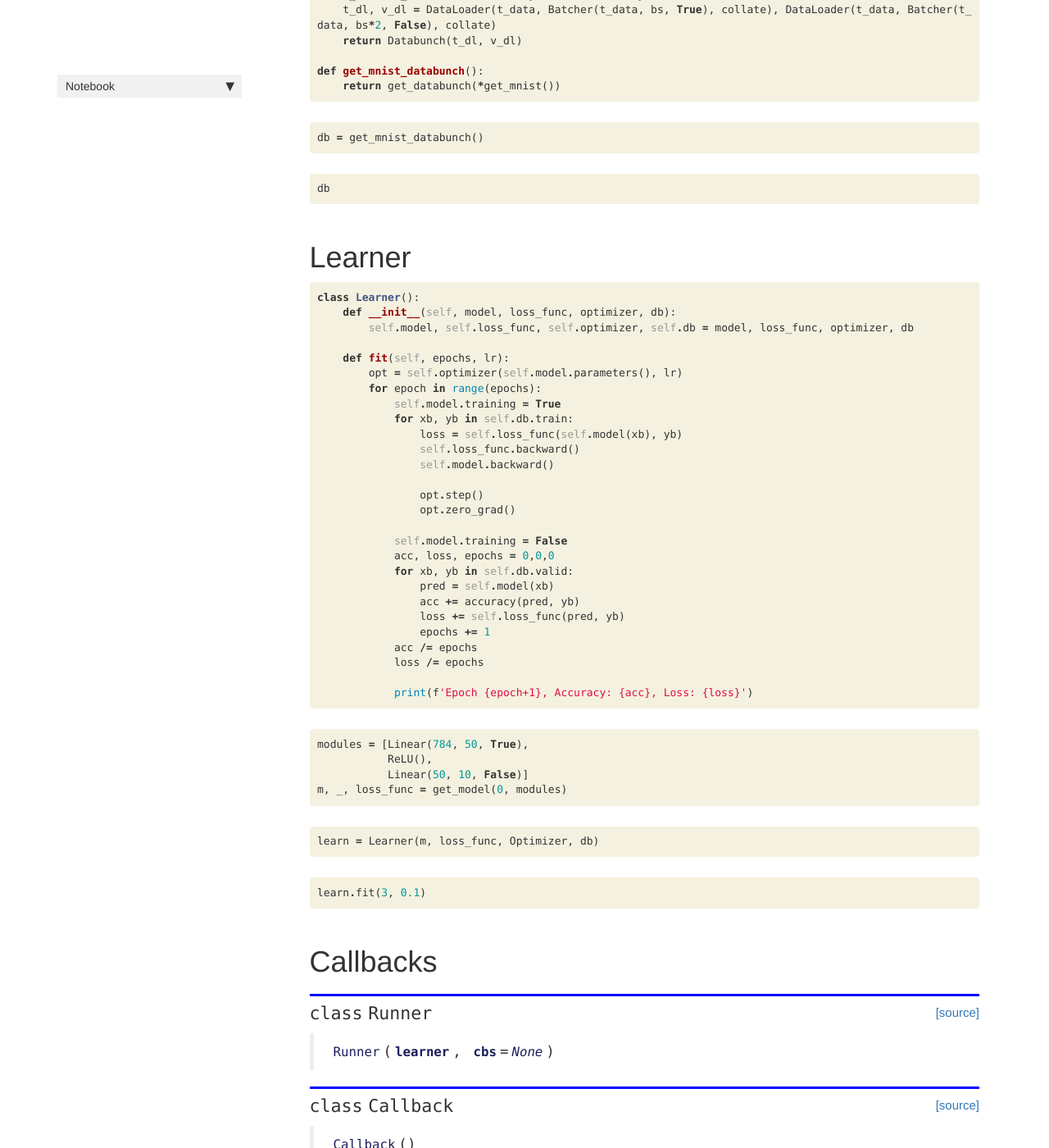
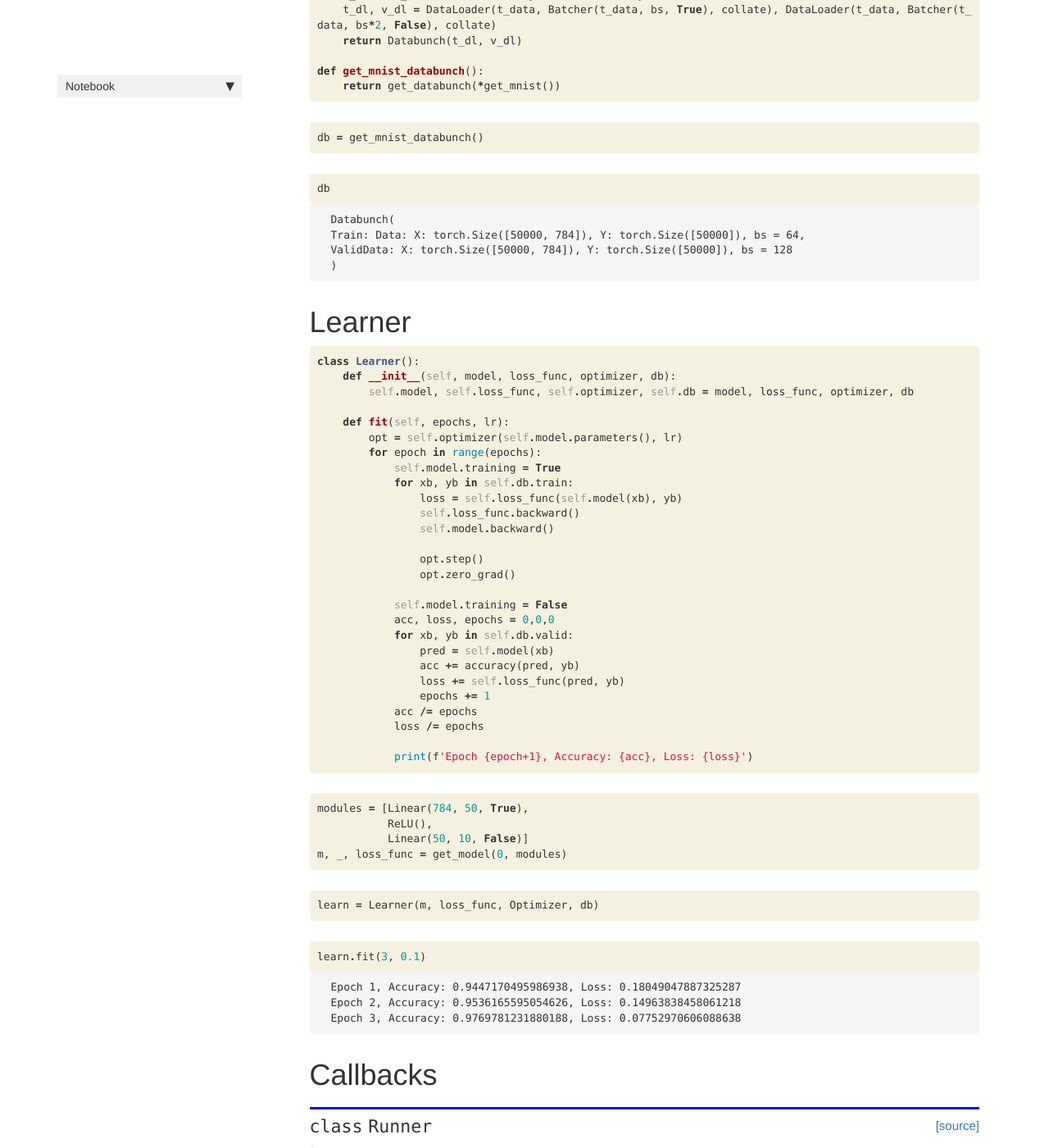
Before and after one commit to BradleyBrown19/ModernArchitecturesFromScratch, a Jekyll site: the page built from docs/AdvancedTrainingLoop.html, in a window 1280 px wide and 1400 px high, scrolled down 948 px. Shown: the whole window at 82% size. Built offline with Jekyll 4.4.1, drawn with Linux system fonts in a browser that asks for light colours; nearby versions of some CDN libraries; comment, search, counter and statistics services are not loaded.

Commit message:
fixed notebooks

```diff
--- a/ModernArchitecuturesFromScratch/fully_connected_network_02.py
+++ b/ModernArchitecuturesFromScratch/fully_connected_network_02.py
@@ -1,11 +1,10 @@
 # AUTOGENERATED! DO NOT EDIT! File to edit: FullyConnectedNetwork.ipynb (unless otherwise specified).
 
-__all__ = ['ba1', 'ba1', 'normalize', 'get_mnist', 'test_near_zero', 'get_stats', 'get_weight', 'linear', 'relu',
-           'lin_rel', 'softmax', 'mse_loss', 'Module', 'Linear', 'ReLU', 'CrossSoft', 'Model']
+__all__ = ['normalize', 'get_mnist', 'test_near_zero', 'get_stats', 'get_weight', 'linear', 'relu', 'lin_rel',
+           'softmax', 'mse_loss', 'Module', 'Linear', 'ReLU', 'CrossSoft', 'Model']
 
 # Cell
 from .basic_operations_01 import *
-ba1 = __import__("ModernArchitecuturesFromScratch.basic_operations_01")
 
 # Cell
 def normalize(datasets, mean=None, std=None):
--- a/docs/AdvancedTrainingLoop.html
+++ b/docs/AdvancedTrainingLoop.html
@@ -43,7 +43,7 @@ summary: "summary"
 
 
 <div class="output_markdown rendered_html output_subarea ">
-<h2 id="Dataset" class="doc_header"><code>class</code> <code>Dataset</code><a href="https://github.com/BradleyBrown19/ModernArchitecuturesFromScratch/tree/master/ModernArchitecuturesFromScratch/training_loop_03.py#L141" class="source_link" style="float:right">[source]</a></h2><blockquote><p><code>Dataset</code>(<strong><code>x</code></strong>, <strong><code>y</code></strong>)</p>
+<h2 id="Dataset" class="doc_header"><code>class</code> <code>Dataset</code><a href="https://github.com/BradleyBrown19/ModernArchitecuturesFromScratch/tree/master/ModernArchitecuturesFromScratch/training_loop_03.py#L147" class="source_link" style="float:right">[source]</a></h2><blockquote><p><code>Dataset</code>(<strong><code>x</code></strong>, <strong><code>y</code></strong>)</p>
 </blockquote>
 
 </div>
@@ -63,7 +63,7 @@ summary: "summary"
 
 
 <div class="output_markdown rendered_html output_subarea ">
-<h2 id="DataLoader" class="doc_header"><code>class</code> <code>DataLoader</code><a href="https://github.com/BradleyBrown19/ModernArchitecuturesFromScratch/tree/master/ModernArchitecuturesFromScratch/training_loop_03.py#L162" class="source_link" style="float:right">[source]</a></h2><blockquote><p><code>DataLoader</code>(<strong><code>ds</code></strong>, <strong><code>batcher</code></strong>, <strong><code>collate_fcn</code></strong>)</p>
+<h2 id="DataLoader" class="doc_header"><code>class</code> <code>DataLoader</code><a href="https://github.com/BradleyBrown19/ModernArchitecuturesFromScratch/tree/master/ModernArchitecuturesFromScratch/training_loop_03.py#L168" class="source_link" style="float:right">[source]</a></h2><blockquote><p><code>DataLoader</code>(<strong><code>ds</code></strong>, <strong><code>batcher</code></strong>, <strong><code>collate_fcn</code></strong>)</p>
 </blockquote>
 
 </div>
@@ -83,7 +83,7 @@ summary: "summary"
 
 
 <div class="output_markdown rendered_html output_subarea ">
-<h2 id="Databunch" class="doc_header"><code>class</code> <code>Databunch</code><a href="https://github.com/BradleyBrown19/ModernArchitecuturesFromScratch/tree/master/ModernArchitecuturesFromScratch/advanced_training_loop_05.py#L23" class="source_link" style="float:right">[source]</a></h2><blockquote><p><code>Databunch</code>(<strong><code>train_dl</code></strong>, <strong><code>valid_dl</code></strong>)</p>
+<h2 id="Databunch" class="doc_header"><code>class</code> <code>Databunch</code><a href="https://github.com/BradleyBrown19/ModernArchitecuturesFromScratch/tree/master/ModernArchitecuturesFromScratch/advanced_training_loop_05.py#L30" class="source_link" style="float:right">[source]</a></h2><blockquote><p><code>Databunch</code>(<strong><code>train_dl</code></strong>, <strong><code>valid_dl</code></strong>)</p>
 </blockquote>
 
 </div>
@@ -135,6 +135,25 @@ summary: "summary"
 </pre></div>
 
     </div>
+</div>
+</div>
+
+<div class="output_wrapper">
+<div class="output">
+
+<div class="output_area">
+
+
+
+<div class="output_text output_subarea output_execute_result">
+<pre>Databunch(
+Train: Data: X: torch.Size([50000, 784]), Y: torch.Size([50000]), bs = 64,
+ValidData: X: torch.Size([50000, 784]), Y: torch.Size([50000]), bs = 128
+)</pre>
+</div>
+
+</div>
+
 </div>
 </div>
 
@@ -225,6 +244,22 @@ summary: "summary"
 </div>
 </div>
 
+<div class="output_wrapper">
+<div class="output">
+
+<div class="output_area">
+
+<div class="output_subarea output_stream output_stdout output_text">
+<pre>Epoch 1, Accuracy: 0.9447170495986938, Loss: 0.18049047887325287
+Epoch 2, Accuracy: 0.9536165595054626, Loss: 0.14963838458061218
+Epoch 3, Accuracy: 0.9769781231880188, Loss: 0.07752970606088638
+</pre>
+</div>
+</div>
+
+</div>
+</div>
+
 </div>
 <div class="cell border-box-sizing text_cell rendered"><div class="inner_cell">
 <div class="text_cell_render border-box-sizing rendered_html">
@@ -244,7 +279,7 @@ summary: "summary"
 
 
 <div class="output_markdown rendered_html output_subarea ">
-<h2 id="Runner" class="doc_header"><code>class</code> <code>Runner</code><a href="https://github.com/BradleyBrown19/ModernArchitecuturesFromScratch/tree/master/ModernArchitecuturesFromScratch/advanced_training_loop_05.py#L35" class="source_link" style="float:right">[source]</a></h2><blockquote><p><code>Runner</code>(<strong><code>learner</code></strong>, <strong><code>cbs</code></strong>=<em><code>None</code></em>)</p>
+<h2 id="Runner" class="doc_header"><code>class</code> <code>Runner</code><a href="https://github.com/BradleyBrown19/ModernArchitecuturesFromScratch/tree/master/ModernArchitecuturesFromScratch/advanced_training_loop_05.py#L42" class="source_link" style="float:right">[source]</a></h2><blockquote><p><code>Runner</code>(<strong><code>learner</code></strong>, <strong><code>cbs</code></strong>=<em><code>None</code></em>)</p>
 </blockquote>
 
 </div>
@@ -267,7 +302,7 @@ summary: "summary"
 
 
 <div class="output_markdown rendered_html output_subarea ">
-<h2 id="Callback" class="doc_header"><code>class</code> <code>Callback</code><a href="https://github.com/BradleyBrown19/ModernArchitecuturesFromScratch/tree/master/ModernArchitecuturesFromScratch/advanced_training_loop_05.py#L104" class="source_link" style="float:right">[source]</a></h2><blockquote><p><code>Callback</code>()</p>
+<h2 id="Callback" class="doc_header"><code>class</code> <code>Callback</code><a href="https://github.com/BradleyBrown19/ModernArchitecuturesFromScratch/tree/master/ModernArchitecuturesFromScratch/advanced_training_loop_05.py#L111" class="source_link" style="float:right">[source]</a></h2><blockquote><p><code>Callback</code>()</p>
 </blockquote>
 
 </div>
@@ -287,7 +322,7 @@ summary: "summary"
 
 
 <div class="output_markdown rendered_html output_subarea ">
-<h2 id="TrainEvalCallback" class="doc_header"><code>class</code> <code>TrainEvalCallback</code><a href="https://github.com/BradleyBrown19/ModernArchitecuturesFromScratch/tree/master/ModernArchitecuturesFromScratch/advanced_training_loop_05.py#L112" class="source_link" style="float:right">[source]</a></h2><blockquote><p><code>TrainEvalCallback</code>() :: <a href="/ModernArchitecuturesFromScratch/AdvancedTrainingLoop#Callback"><code>Callback</code></a></p>
+<h2 id="TrainEvalCallback" class="doc_header"><code>class</code> <code>TrainEvalCallback</code><a href="https://github.com/BradleyBrown19/ModernArchitecuturesFromScratch/tree/master/ModernArchitecuturesFromScratch/advanced_training_loop_05.py#L119" class="source_link" style="float:right">[source]</a></h2><blockquote><p><code>TrainEvalCallback</code>() :: <a href="/ModernArchitecuturesFromScratch/AdvancedTrainingLoop#Callback"><code>Callback</code></a></p>
 </blockquote>
 
 </div>
@@ -310,7 +345,7 @@ summary: "summary"
 
 
 <div class="output_markdown rendered_html output_subarea ">
-<h2 id="Stat" class="doc_header"><code>class</code> <code>Stat</code><a href="https://github.com/BradleyBrown19/ModernArchitecuturesFromScratch/tree/master/ModernArchitecuturesFromScratch/advanced_training_loop_05.py#L133" class="source_link" style="float:right">[source]</a></h2><blockquote><p><code>Stat</code>(<strong><code>calc</code></strong>)</p>
+<h2 id="Stat" class="doc_header"><code>class</code> <code>Stat</code><a href="https://github.com/BradleyBrown19/ModernArchitecuturesFromScratch/tree/master/ModernArchitecuturesFromScratch/advanced_training_loop_05.py#L140" class="source_link" style="float:right">[source]</a></h2><blockquote><p><code>Stat</code>(<strong><code>calc</code></strong>)</p>
 </blockquote>
 
 </div>
@@ -330,7 +365,7 @@ summary: "summary"
 
 
 <div class="output_markdown rendered_html output_subarea ">
-<h2 id="StatTracker" class="doc_header"><code>class</code> <code>StatTracker</code><a href="https://github.com/BradleyBrown19/ModernArchitecuturesFromScratch/tree/master/ModernArchitecuturesFromScratch/advanced_training_loop_05.py#L144" class="source_link" style="float:right">[source]</a></h2><blockquote><p><code>StatTracker</code>(<strong><code>metrics</code></strong>, <strong><code>in_train</code></strong>)</p>
+<h2 id="StatTracker" class="doc_header"><code>class</code> <code>StatTracker</code><a href="https://github.com/BradleyBrown19/ModernArchitecuturesFromScratch/tree/master/ModernArchitecuturesFromScratch/advanced_training_loop_05.py#L151" class="source_link" style="float:right">[source]</a></h2><blockquote><p><code>StatTracker</code>(<strong><code>metrics</code></strong>, <strong><code>in_train</code></strong>)</p>
 </blockquote>
 
 </div>
@@ -350,7 +385,7 @@ summary: "summary"
 
 
 <div class="output_markdown rendered_html output_subarea ">
-<h2 id="Stats" class="doc_header"><code>class</code> <code>Stats</code><a href="https://github.com/BradleyBrown19/ModernArchitecuturesFromScratch/tree/master/ModernArchitecuturesFromScratch/advanced_training_loop_05.py#L170" class="source_link" style="float:right">[source]</a></h2><blockquote><p><code>Stats</code>(<strong><code>metrics</code></strong>) :: <a href="/ModernArchitecuturesFromScratch/AdvancedTrainingLoop#Callback"><code>Callback</code></a></p>
+<h2 id="Stats" class="doc_header"><code>class</code> <code>Stats</code><a href="https://github.com/BradleyBrown19/ModernArchitecuturesFromScratch/tree/master/ModernArchitecuturesFromScratch/advanced_training_loop_05.py#L177" class="source_link" style="float:right">[source]</a></h2><blockquote><p><code>Stats</code>(<strong><code>metrics</code></strong>) :: <a href="/ModernArchitecuturesFromScratch/AdvancedTrainingLoop#Callback"><code>Callback</code></a></p>
 </blockquote>
 
 </div>
--- a/docs/TrainingLoop.html
+++ b/docs/TrainingLoop.html
@@ -371,7 +371,7 @@ summary: "summary"
 
 
 <div class="output_markdown rendered_html output_subarea ">
-<h2 id="Module" class="doc_header"><code>class</code> <code>Module</code><a href="https://github.com/BradleyBrown19/ModernArchitecuturesFromScratch/tree/master/ModernArchitecuturesFromScratch/fully_connected_network_02.py#L54" class="source_link" style="float:right">[source]</a></h2><blockquote><p><code>Module</code>()</p>
+<h2 id="Module" class="doc_header"><code>class</code> <code>Module</code><a href="https://github.com/BradleyBrown19/ModernArchitecuturesFromScratch/tree/master/ModernArchitecuturesFromScratch/fully_connected_network_02.py#L53" class="source_link" style="float:right">[source]</a></h2><blockquote><p><code>Module</code>()</p>
 </blockquote>
 
 </div>
@@ -417,7 +417,7 @@ summary: "summary"
 
 
 <div class="output_markdown rendered_html output_subarea ">
-<h2 id="Linear" class="doc_header"><code>class</code> <code>Linear</code><a href="https://github.com/BradleyBrown19/ModernArchitecuturesFromScratch/tree/master/ModernArchitecuturesFromScratch/fully_connected_network_02.py#L65" class="source_link" style="float:right">[source]</a></h2><blockquote><p><code>Linear</code>(<strong><code>in_d</code></strong>, <strong><code>out_d</code></strong>, <strong><code>final</code></strong>) :: <a href="/ModernArchitecuturesFromScratch/TrainingLoop#Module"><code>Module</code></a></p>
+<h2 id="Linear" class="doc_header"><code>class</code> <code>Linear</code><a href="https://github.com/BradleyBrown19/ModernArchitecuturesFromScratch/tree/master/ModernArchitecuturesFromScratch/fully_connected_network_02.py#L64" class="source_link" style="float:right">[source]</a></h2><blockquote><p><code>Linear</code>(<strong><code>in_d</code></strong>, <strong><code>out_d</code></strong>, <strong><code>final</code></strong>) :: <a href="/ModernArchitecuturesFromScratch/TrainingLoop#Module"><code>Module</code></a></p>
 </blockquote>
 
 </div>
@@ -440,7 +440,7 @@ summary: "summary"
 
 
 <div class="output_markdown rendered_html output_subarea ">
-<h2 id="ReLU" class="doc_header"><code>class</code> <code>ReLU</code><a href="https://github.com/BradleyBrown19/ModernArchitecuturesFromScratch/tree/master/ModernArchitecuturesFromScratch/fully_connected_network_02.py#L77" class="source_link" style="float:right">[source]</a></h2><blockquote><p><code>ReLU</code>() :: <a href="/ModernArchitecuturesFromScratch/TrainingLoop#Module"><code>Module</code></a></p>
+<h2 id="ReLU" class="doc_header"><code>class</code> <code>ReLU</code><a href="https://github.com/BradleyBrown19/ModernArchitecuturesFromScratch/tree/master/ModernArchitecuturesFromScratch/fully_connected_network_02.py#L76" class="source_link" style="float:right">[source]</a></h2><blockquote><p><code>ReLU</code>() :: <a href="/ModernArchitecuturesFromScratch/TrainingLoop#Module"><code>Module</code></a></p>
 </blockquote>
 
 </div>
--- a/docs/sidebar.json
+++ b/docs/sidebar.json
@@ -1,5 +1,5 @@
 {
   "Notebook": {
-    "Basic Operations": "/basicoperations",
+    "Basic Operations": "/basicoperations"
   }
 }
```
Also changed, not shown: ModernArchitecuturesFromScratch/_nbdev.py (+1 -6 lines), ModernArchitecuturesFromScratch/advanced_training_loop_05.py (+5 -3 lines), ModernArchitecuturesFromScratch/convolutions_pooling_04.py (+5 -6 lines), ModernArchitecuturesFromScratch/training_loop_03.py (+4 -4 lines), docs/Convolutions and Pooling.html (+32 -19 lines), docs/FullyConnectedNetwork.html (+15 -15 lines), docs/_data/sidebars/home_sidebar.yml (+2 -17 lines), 5 other files.
